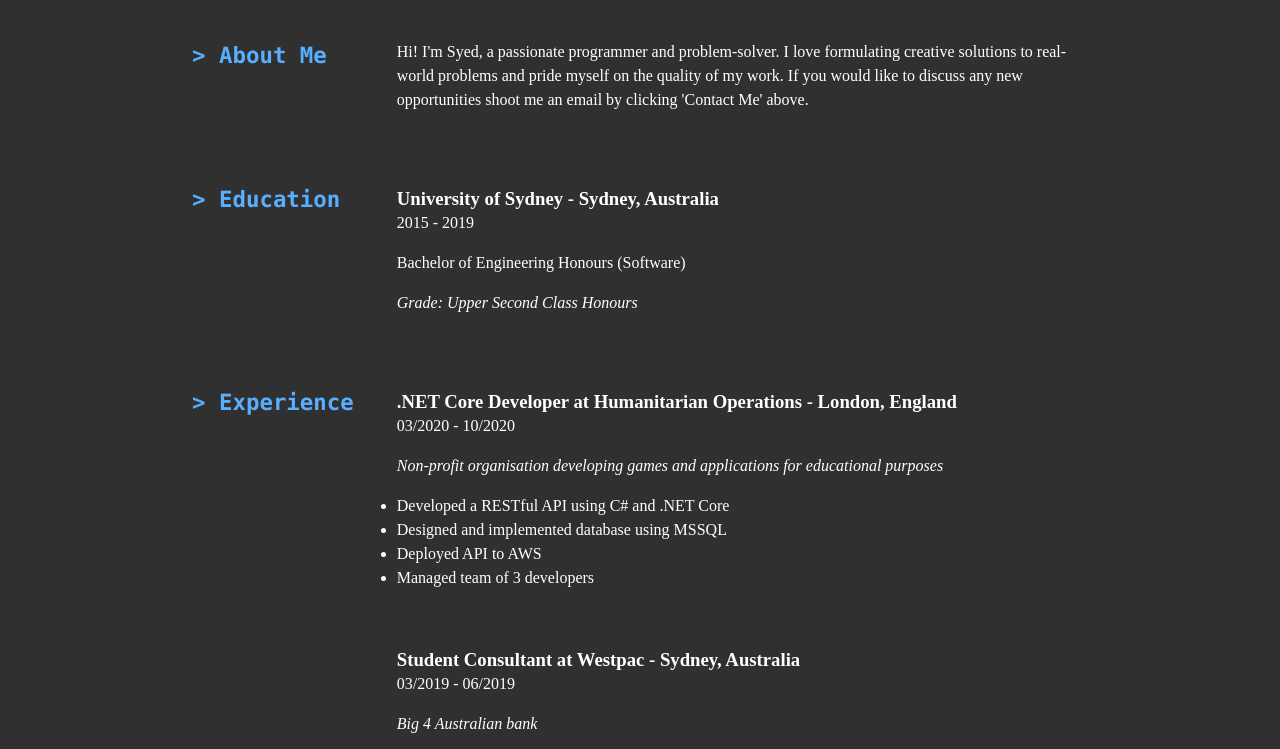
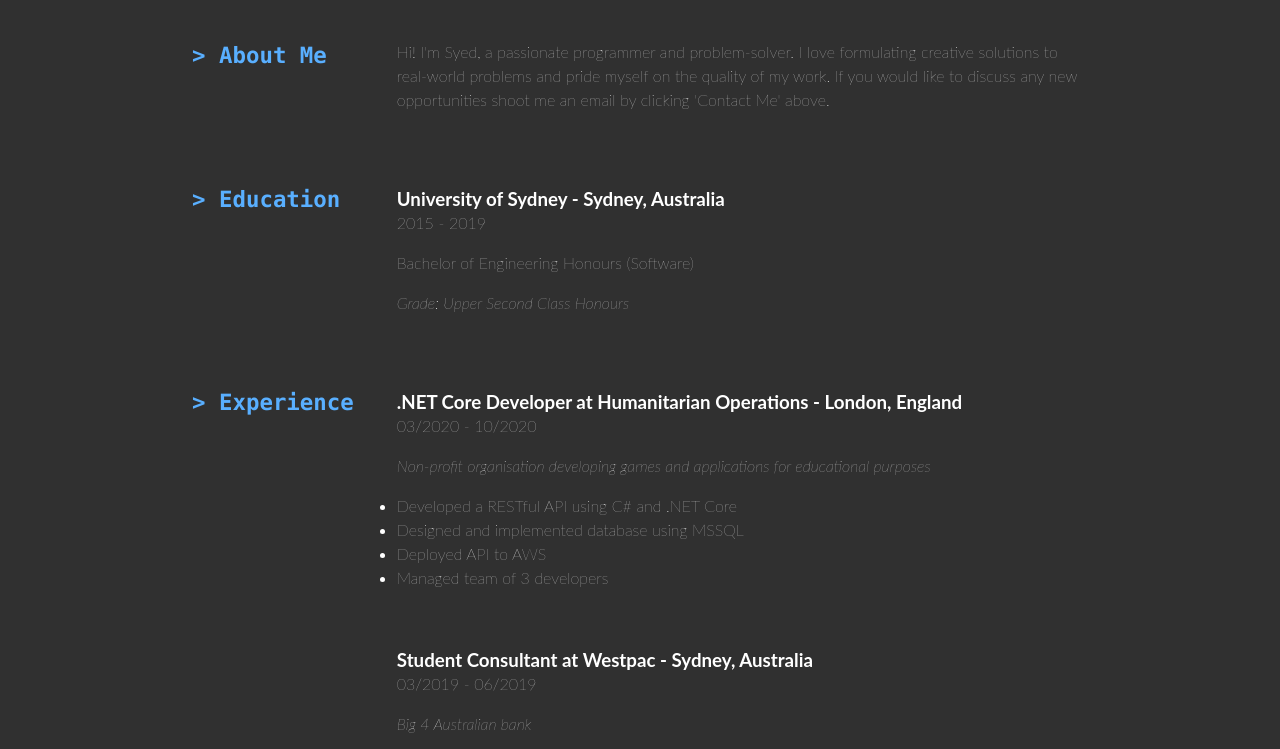
Before and after one commit to sali9213/PersonalSite, a Gatsby site: page / in a window 1280 px wide. Shown: the part 88-837 px from the top of the page. Built offline with nearby package versions, Linux system fonts and the light colour scheme; Gatsby itself is replaced by a stand-in of ours.

Commit message:
Add fonts

```diff
--- a/src/styles/global.css
+++ b/src/styles/global.css
@@ -1,14 +1,21 @@
+@font-face {
+  font-family: 'Monaco';
+  font-style: normal;
+  font-weight: normal;
+  src: local('Monaco'), url('../fonts/Monaco/Monaco.woff') format('woff');
+  }
+
 html {
   background-color: #303030;
   font-size: 1em;
   color: #ffffff;
-  font-family: Avenir-Medium;
+  font-family: Lato;
   font-weight: 200;
   line-height: 24px;
 }
 
 h2, h1 {
-  font-family: monaco;
+  font-family: monaco, monospace;
   color: #59afff;
 }
 .main-body {
```
Also changed, not shown: src/fonts/Monaco/Monaco.woff (added).
